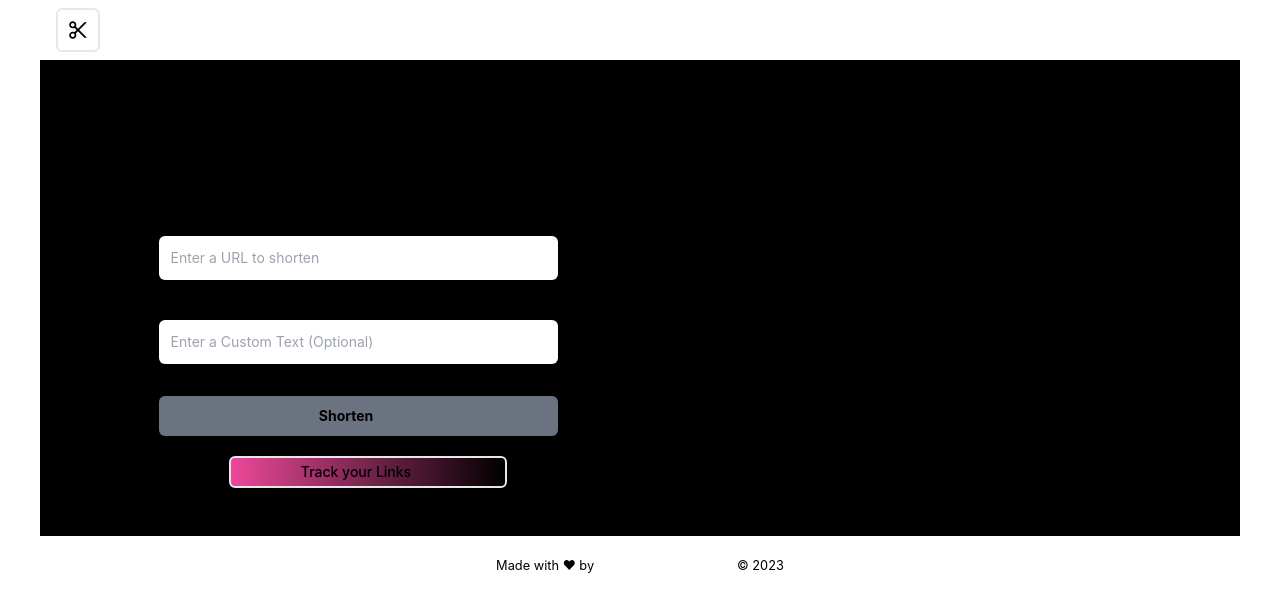
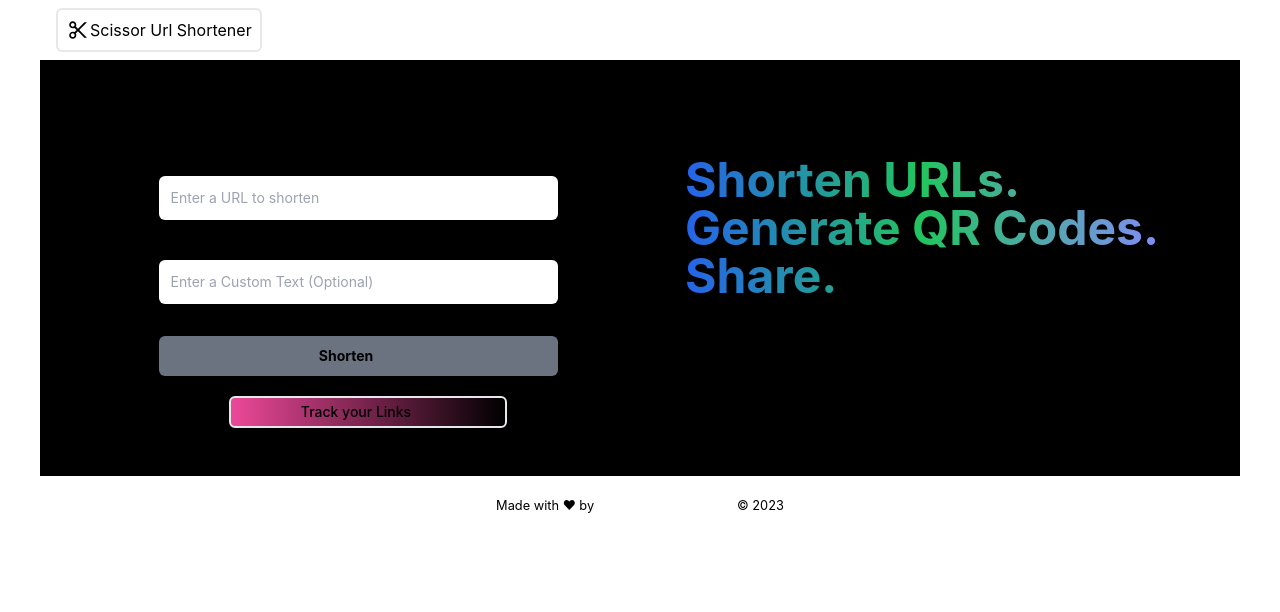
Before and after one commit to kuicpet/url_shortener_scissor, a Next.js app: page / in a window 1280 px wide. Shown: the top 612 px of the page. Built offline with nearby package versions, Linux system fonts and the light colour scheme; no server answers.

Commit message:
ft--Hero section added

```diff
--- /dev/null
+++ b/components/Hero.tsx
@@ -0,0 +1,19 @@
+import React from 'react';
+
+const Hero = () => {
+  return (
+    <div>
+      <div className="my-3  p-2 rounded-lg text-center">
+        <div className="flex items-center justify-center  max-w-3xl m-6">
+          <h1 className="text-5xl text-justify  bg-gradient-to-r from-blue-600 via-green-500 to-indigo-400 inline-block text-transparent bg-clip-text my-3 font-bold">
+            Shorten URLs. <br />
+            Generate QR Codes.
+            <br /> Share.
+          </h1>
+        </div>
+      </div>
+    </div>
+  );
+};
+
+export default Hero;
--- a/components/Navbar.tsx
+++ b/components/Navbar.tsx
@@ -11,8 +11,9 @@ const Navbar: React.FC = () => {
         className="flex border-2 rounded-md items-center justify-between p-2"
       >
         <div className="">
-          <AiOutlineScissor size={'1.5rem'} />
+          <AiOutlineScissor fontSize={'1.5rem'} />
         </div>
+        Scissor Url Shortener
       </Link>
     </div>
   );
--- a/components/ShortenForm.tsx
+++ b/components/ShortenForm.tsx
@@ -10,6 +10,7 @@ import Loader from './Loader';
 import Button from './Button';
 import UrlDetails from './UrlDetails';
 import { IUrl } from '../models/Url';
+import Hero from './Hero';
 
 const baseUrl = process.env.NEXT_PUBLIC_BASE_URL;
 const ShortenForm: React.FC = () => {
@@ -209,6 +210,7 @@ const ShortenForm: React.FC = () => {
             )}
           </div>
         )}
+        {!shortUrl && <Hero />}
       </div>
     </section>
   );
--- a/components/index.ts
+++ b/components/index.ts
@@ -4,5 +4,6 @@ import Button from './Button';
 import Navbar from './Navbar';
 import Loader from './Loader';
 import UrlDetails from './UrlDetails';
+import Hero from './Hero';
 
-export { Footer, ShortenForm, Button, Navbar, Loader, UrlDetails };
+export { Footer, ShortenForm, Button, Navbar, Loader, UrlDetails, Hero };
--- a/pages/index.tsx
+++ b/pages/index.tsx
@@ -6,13 +6,15 @@ const Home: NextPage = () => {
   return (
     <div>
       <Head>
-        <title>Scissor : URL Shortener</title>
-        <meta name="description" content="Generated by create next app" />
+        <title>Scissor - URL Shortener</title>
+        <meta
+          name="description"
+          content="Short URLs and Custom Links Shortener | Scissor"
+        />
         <link rel="icon" href="/favicon.ico" />
       </Head>
 
       <main className="sm:p-8 px-4 py-8 w-full bg-black">
-        <h1 className="text-3xl text-center my-3">Scissor URL Shortener</h1>
         <ShortenForm />
       </main>
     </div>
```
